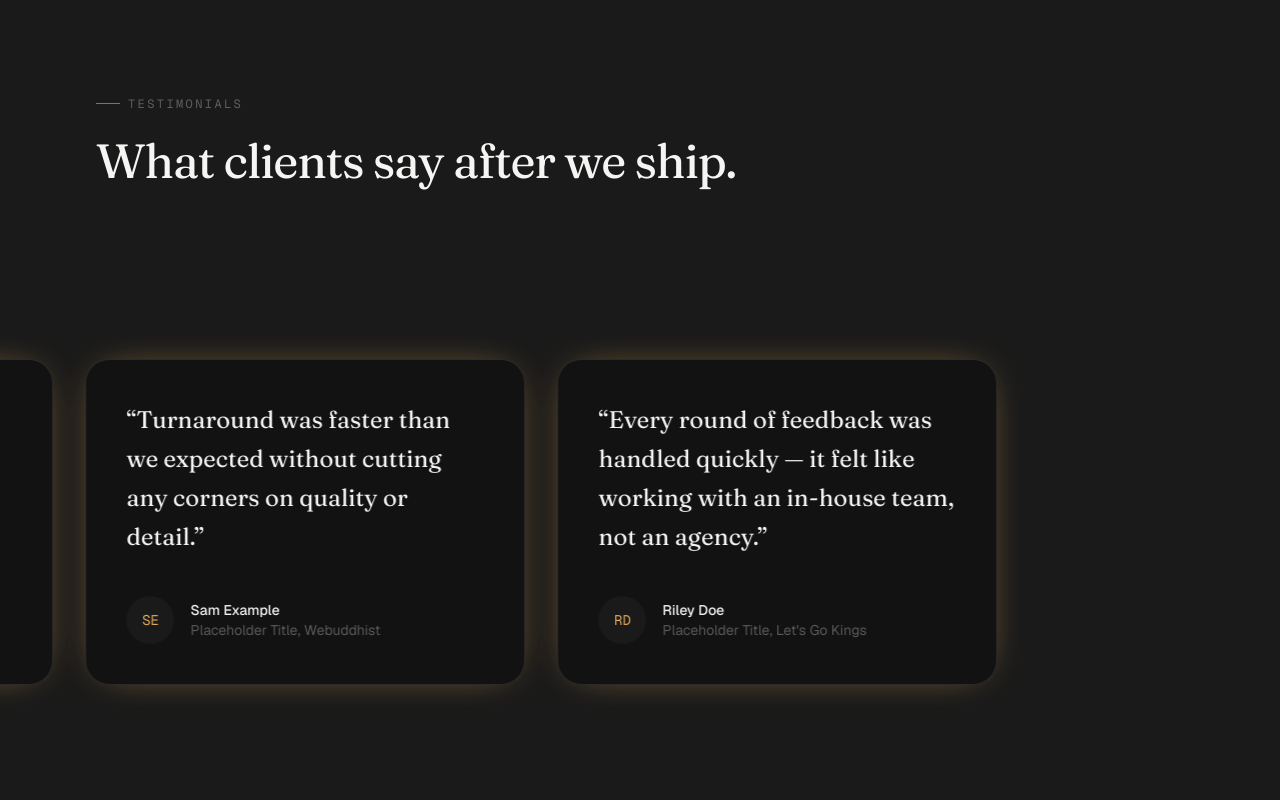
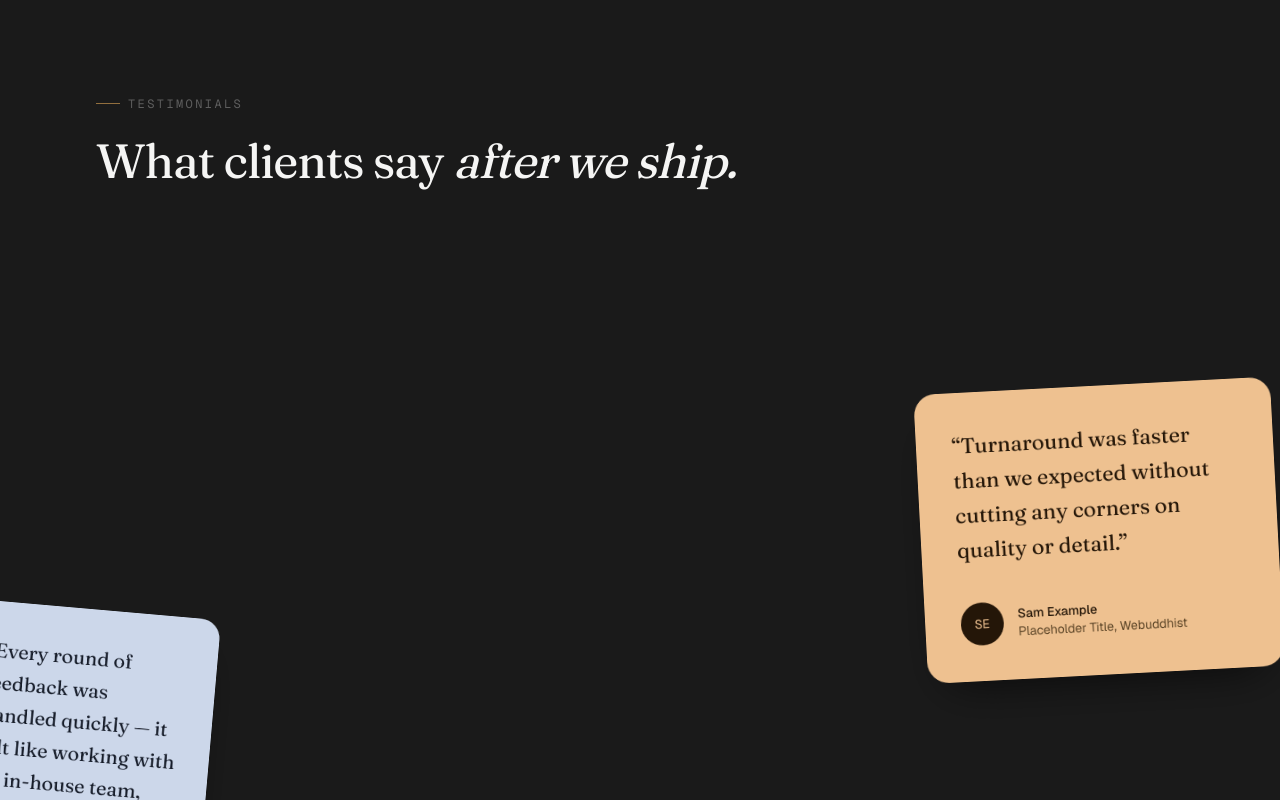
Before and after one commit to lungsang25/portfolio, a Next.js app: page / in a window 1280 px wide. Shown: the part 1940-2740 px from the top of the page. Built offline with nearby package versions, Linux system fonts and the light colour scheme.

Commit message:
testimonal_update

```diff
--- a/src/components/home/TestimonialCard.tsx
+++ b/src/components/home/TestimonialCard.tsx
@@ -1,33 +1,52 @@
 import { cn } from "@/lib/utils";
-import type { Testimonial } from "@/data/testimonials";
+import type { Testimonial, TestimonialTone } from "@/data/testimonials";
+
+const TONES: Record<TestimonialTone, { bg: string; ink: string; sub: string }> = {
+  cream: { bg: "#f2ead6", ink: "#1a1a1a", sub: "#5c5646" },
+  sage: { bg: "#cfdcc8", ink: "#182615", sub: "#48573f" },
+  amber: { bg: "#eec190", ink: "#241608", sub: "#5c4527" },
+  powder: { bg: "#ccd7ea", ink: "#161c29", sub: "#3f4b60" },
+};
 
 export function TestimonialCard({
   testimonial,
+  rotate = 0,
   className,
 }: {
   testimonial: Testimonial;
+  rotate?: number;
   className?: string;
 }) {
+  const tone = TONES[testimonial.tone];
+
   return (
     <div
+      style={{
+        backgroundColor: tone.bg,
+        color: tone.ink,
+        transform: rotate ? `rotate(${rotate}deg)` : undefined,
+      }}
       className={cn(
-        "flex h-full flex-col justify-between rounded-3xl border border-border bg-surface p-8 shadow-[0_0_40px_-20px_var(--color-accent)] md:p-10",
+        "flex h-full flex-col justify-between rounded-3xl p-8 shadow-[0_24px_50px_-24px_rgba(0,0,0,0.7)] md:p-10",
         className
       )}
     >
-      <p className="font-display text-xl leading-relaxed text-foreground md:text-2xl">
+      <p className="font-display text-xl leading-relaxed md:text-2xl">
         &ldquo;{testimonial.quote}&rdquo;
       </p>
 
       <div className="mt-10 flex items-center gap-4">
-        <div className="flex h-12 w-12 shrink-0 items-center justify-center rounded-full bg-surface-2 font-mono text-sm text-accent">
+        <div
+          style={{ backgroundColor: tone.ink, color: tone.bg }}
+          className="flex h-12 w-12 shrink-0 items-center justify-center rounded-full font-mono text-sm"
+        >
           {testimonial.avatarInitials}
         </div>
         <div>
-          <p className="text-sm font-medium text-foreground">
-            {testimonial.name}
+          <p className="text-sm font-medium">{testimonial.name}</p>
+          <p className="text-sm" style={{ color: tone.sub }}>
+            {testimonial.role}
           </p>
-          <p className="text-sm text-subtle">{testimonial.role}</p>
         </div>
       </div>
     </div>
--- a/src/components/home/TestimonialsDesktop.tsx
+++ b/src/components/home/TestimonialsDesktop.tsx
@@ -1,9 +1,70 @@
 "use client";
 
 import { useRef } from "react";
-import { motion, useScroll, useTransform } from "motion/react";
-import { testimonials } from "@/data/testimonials";
+import {
+  motion,
+  useScroll,
+  useTransform,
+  type MotionValue,
+} from "motion/react";
+import { testimonials, type Testimonial } from "@/data/testimonials";
 import { TestimonialCard } from "@/components/home/TestimonialCard";
+
+// Each card spends more of the total scroll in flight, and the next one
+// starts well before the previous exits, so several overlap at once instead
+// of leaving gaps of empty stage between crossings.
+const TRAVEL = 0.6;
+const START_MIN = -0.15;
+const STEP = 0.3;
+
+// Cards cross the stage left to right, rising gently as they go. Each lane sets
+// where it sits vertically (laneVH) and how far it climbs on the way (riseVH),
+// hand-placed so passes overlap without stacking on one another.
+const ENTER_VW = -80;
+const EXIT_VW = 80;
+
+const LANES = [
+  { laneVH: -18, riseVH: 14, rotate: -5, width: "w-[380px]" },
+  { laneVH: 10, riseVH: 16, rotate: 4, width: "w-[340px]" },
+  { laneVH: -6, riseVH: 11, rotate: -3, width: "w-[400px]" },
+  { laneVH: 20, riseVH: 13, rotate: 5, width: "w-[320px]" },
+];
+
+function FlowCard({
+  testimonial,
+  progress,
+  start,
+  lane,
+}: {
+  testimonial: Testimonial;
+  progress: MotionValue<number>;
+  start: number;
+  lane: (typeof LANES)[number];
+}) {
+  const p = useTransform(progress, [start, start + TRAVEL], [0, 1], {
+    clamp: true,
+  });
+
+  const x = useTransform(p, [0, 1], [`${ENTER_VW}vw`, `${EXIT_VW}vw`]);
+  const y = useTransform(
+    p,
+    [0, 1],
+    [`${lane.laneVH}vh`, `${lane.laneVH - lane.riseVH}vh`]
+  );
+  const scale = useTransform(p, [0, 0.5, 1], [0.68, 1, 0.76]);
+  const opacity = useTransform(p, [0, 0.1, 0.9, 1], [0, 1, 1, 0]);
+
+  return (
+    <div className="pointer-events-none absolute inset-0 flex items-center justify-center">
+      <motion.div
+        style={{ x, y, scale, rotate: lane.rotate, opacity, willChange: "transform" }}
+        className={`pointer-events-auto ${lane.width}`}
+      >
+        <TestimonialCard testimonial={testimonial} />
+      </motion.div>
+    </div>
+  );
+}
 
 export function TestimonialsDesktop() {
   const wrapperRef = useRef<HTMLDivElement>(null);
@@ -13,27 +74,24 @@ export function TestimonialsDesktop() {
     offset: ["start start", "end end"],
   });
 
-  const x = useTransform(scrollYProgress, [0, 1], ["5%", "-70%"]);
+  const cards = LANES.map((lane, i) => ({
+    lane,
+    testimonial: testimonials[i % testimonials.length],
+    start: START_MIN + STEP * i,
+  }));
 
   return (
-    <div
-      ref={wrapperRef}
-      style={{ height: `${testimonials.length * 60}vh` }}
-      className="relative"
-    >
-      <div className="sticky top-0 flex h-[70vh] items-center overflow-hidden">
-        <motion.div
-          style={{ x, willChange: "transform" }}
-          className="flex gap-8 pl-[8vw]"
-        >
-          {testimonials.map((testimonial) => (
-            <TestimonialCard
-              key={testimonial.id}
-              testimonial={testimonial}
-              className="w-[380px] shrink-0 lg:w-[440px]"
-            />
-          ))}
-        </motion.div>
+    <div ref={wrapperRef} className="relative h-[220vh]">
+      <div className="sticky top-0 h-screen overflow-hidden">
+        {cards.map(({ lane, testimonial, start }, i) => (
+          <FlowCard
+            key={`${testimonial.id}-${i}`}
+            testimonial={testimonial}
+            progress={scrollYProgress}
+            start={start}
+            lane={lane}
+          />
+        ))}
       </div>
     </div>
   );
--- a/src/components/home/TestimonialsSection.tsx
+++ b/src/components/home/TestimonialsSection.tsx
@@ -14,7 +14,7 @@ export function TestimonialsSection() {
       <Container className="pt-24 md:pt-32 lg:pt-40">
         <Eyebrow>Testimonials</Eyebrow>
         <h2 className="mt-6 max-w-2xl font-display text-4xl leading-[1.05] tracking-tight text-foreground md:text-5xl">
-          What clients say after we ship.
+          What clients say <em className="italic">after we ship.</em>
         </h2>
       </Container>
 
@@ -22,8 +22,6 @@ export function TestimonialsSection() {
         {isDesktop ? <TestimonialsDesktop /> : <TestimonialsMobile />}
       </div>
 
-      {isDesktop && <div aria-hidden="true" className="h-[70vh]" />}
-
       <div className="pb-24 md:pb-32 lg:pb-40" />
     </section>
   );
--- a/src/data/testimonials.ts
+++ b/src/data/testimonials.ts
@@ -2,6 +2,8 @@
 // Names, roles, and quotes below are intentionally generic placeholders,
 // not real people. Swap this array with real testimonial data when available;
 // no component changes are needed elsewhere.
+
+export type TestimonialTone = "cream" | "sage" | "amber" | "powder";
 
 export type Testimonial = {
   id: string;
@@ -10,6 +12,7 @@ export type Testimonial = {
   role: string;
   avatarInitials: string;
   clientName: string;
+  tone: TestimonialTone;
 };
 
 export const testimonials: Testimonial[] = [
@@ -21,6 +24,7 @@ export const testimonials: Testimonial[] = [
     role: "Placeholder Title, Tibet417",
     avatarInitials: "JP",
     clientName: "Tibet417",
+    tone: "cream",
   },
   {
     id: "kunphen",
@@ -30,6 +34,7 @@ export const testimonials: Testimonial[] = [
     role: "Placeholder Title, Kunphen Medical Center",
     avatarInitials: "AS",
     clientName: "Kunphen Medical Center",
+    tone: "sage",
   },
   {
     id: "webuddhist",
@@ -39,6 +44,7 @@ export const testimonials: Testimonial[] = [
     role: "Placeholder Title, Webuddhist",
     avatarInitials: "SE",
     clientName: "Webuddhist",
+    tone: "amber",
   },
   {
     id: "letsgokings",
@@ -48,5 +54,6 @@ export const testimonials: Testimonial[] = [
     role: "Placeholder Title, Let's Go Kings",
     avatarInitials: "RD",
     clientName: "Let's Go Kings",
+    tone: "powder",
   },
 ];
```
